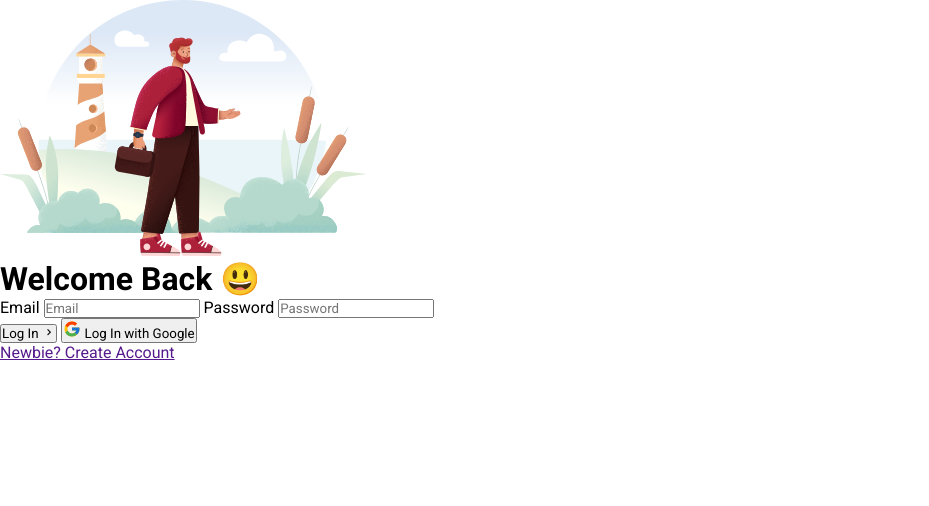
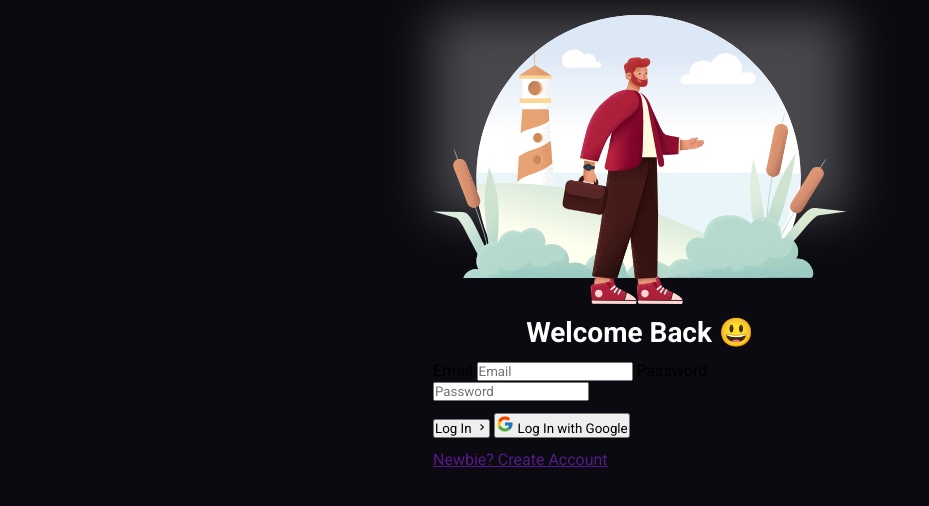
Before and after one commit to TStavale/login_app, a plain HTML site: page index.html in a window 1280 px wide. Shown: the whole page, without its empty margins (0-929 px from the left). Drawn offline with nearby package versions, Linux system fonts and the light colour scheme.

Commit message:
I started styling the body, main and h1. I created a div with the 'blur' class and styled it in the css creating a luminosity effect in the background of the image.

```diff
--- a/assets/css/style.css
+++ b/assets/css/style.css
@@ -4,3 +4,36 @@
     box-sizing: border-box;
     font-family: 'Roboto' , sans-serif;
 }
+
+body {
+    display: flex;
+    justify-content: center;
+    background-color: #0a0a10;
+}
+
+main {
+    display: flex;
+    flex-direction: column;
+    padding: 15px 0px;
+    max-width: 414px;
+    min-height: 100vh;
+    gap: 12px; /*Espaçamento entre os elementos*/
+}
+
+.blur {
+    width: 414px;
+    height: 200px;
+    background: #ffffff;
+    position: absolute;
+    z-index: -1;
+    opacity: 0.25;
+    filter: blur(24px);
+}
+
+h1 {
+   font-weight: 700;
+   font-size: 28px;
+   line-height: 33px;
+   text-align: center;
+   color: #ffffff;
+}
--- a/index.html
+++ b/index.html
@@ -13,12 +13,13 @@
     </head>
     <body>
         <main>
+            <div class="blur"></div>
             <img src="./assets/img/login-img.svg" alt="Homem caminhando">
             <h1>Welcome Back 😃</h1>
 
             <div>
                 <label for="email">Email</label>
-                <input type="email" name="email" placeholder="Email">
+                <input type="email" name="email" placeholder="Email" autocomplete="email">
 
                 <label for="password">Password</label>
                 <input type="password" name="password" placeholder="Password">
```
